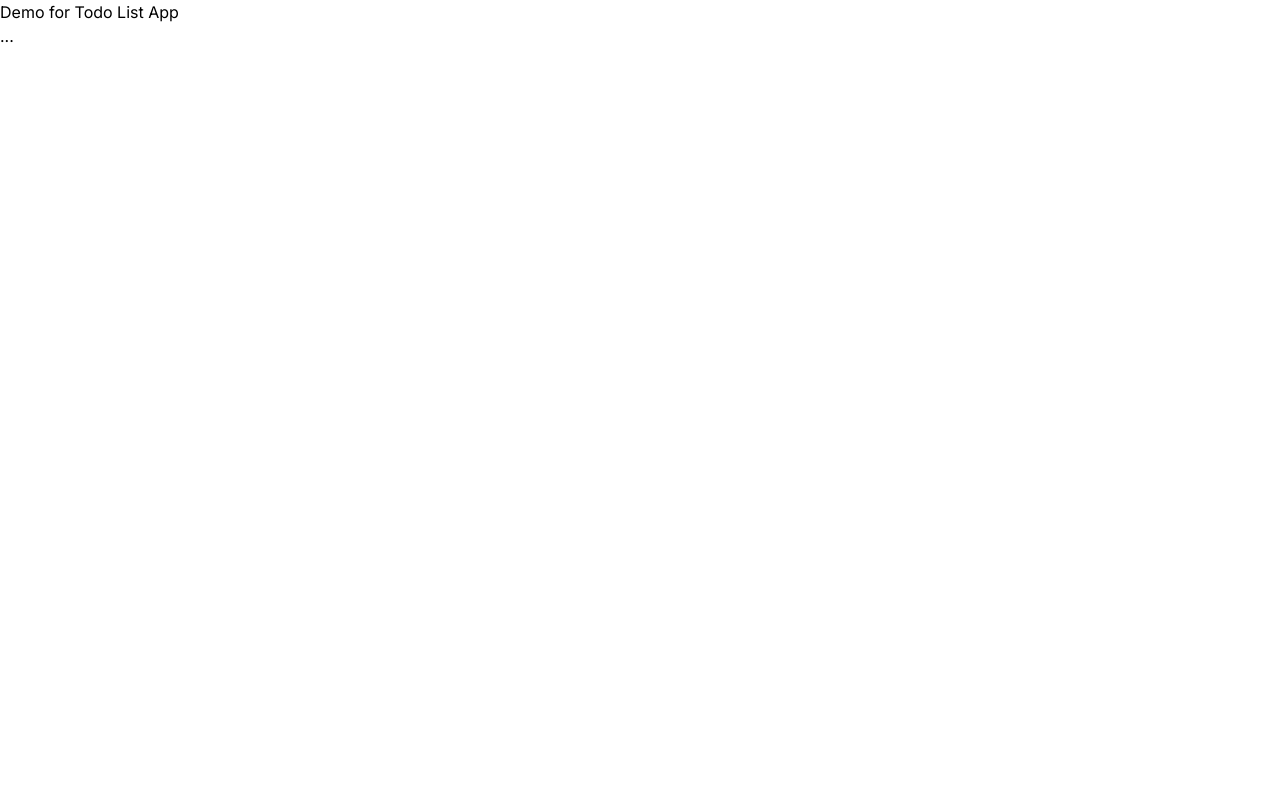
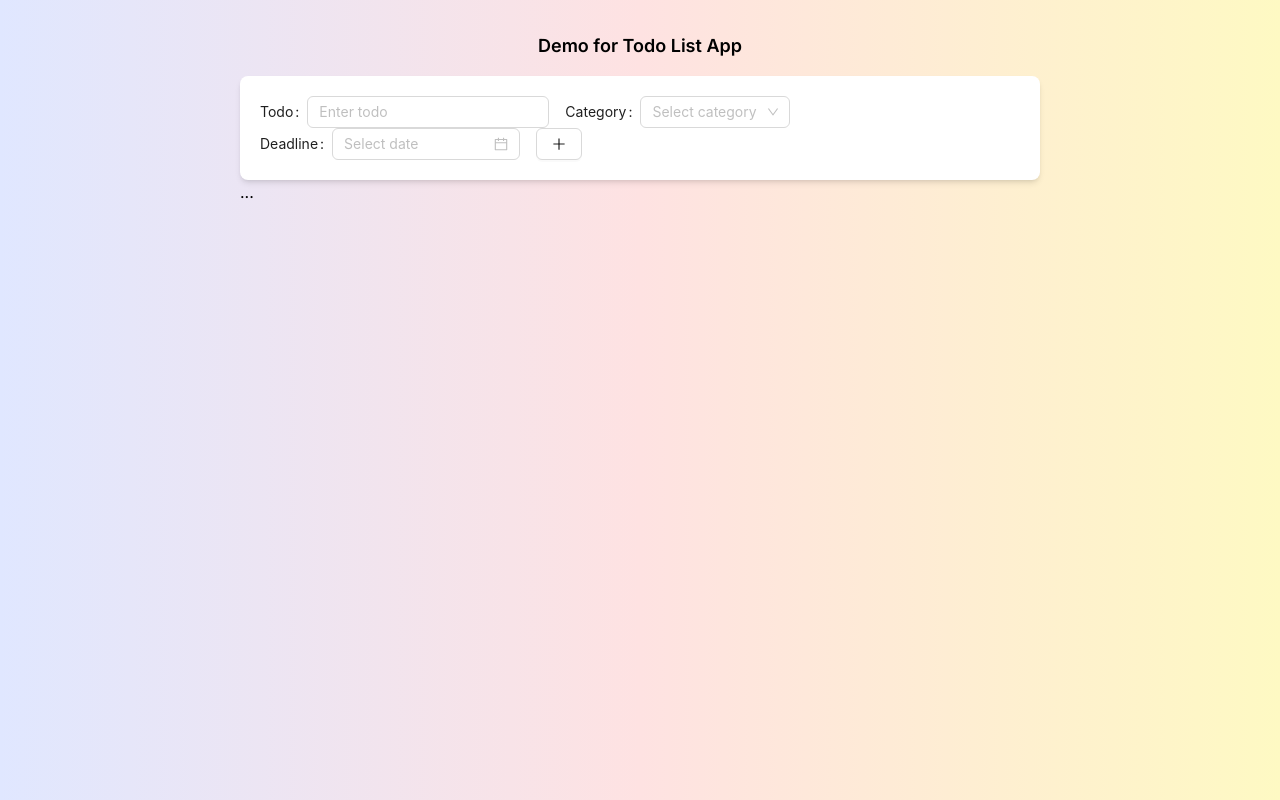
Before and after one commit to maral-jargalsaikhan/todo-list, a Next.js app: page / in a window 1280 px wide. Built offline with nearby package versions, Linux system fonts and the light colour scheme; no server answers; the database is empty.

Commit message:
add create todo form

```diff
--- /dev/null
+++ b/app/components/AddTodo.jsx
@@ -0,0 +1,96 @@
+"use client";
+import { PlusOutlined } from "@ant-design/icons";
+import { Button, DatePicker, Form, Input, Select, message } from "antd";
+import React, { useState } from "react";
+
+const initialState = {
+  task: "",
+  category: "",
+  deadline: "",
+};
+
+const categoryOptions = [
+  { label: "Health", value: "Health" },
+  { label: "Mental", value: "Mental" },
+  { label: "Education", value: "Education" },
+  { label: "Career", value: "Career" },
+  { label: "Other", value: "Other" },
+];
+
+const AddTodo = () => {
+  const [newTodo, setNewTodo] = useState(initialState);
+
+  const handleAddTodo = async (e) => {
+    e.preventDefault();
+
+    if (!newTodo.task || !newTodo.category || !newTodo.deadline) {
+      message.error("Please fill out all fields :(");
+      return;
+    }
+
+    try {
+      const response = await fetch("http://localhost:3000/api/todos", {
+        method: "POST",
+        headers: {
+          "Content-Type": "application/json",
+        },
+        body: JSON.stringify(newTodo),
+      });
+
+      if (response.ok) {
+        console.log("newTodo:", newTodo);
+        message.success("To Do successfully added :)");
+        setNewTodo(initialState);
+      } else {
+        message.error("Failed to add a todo :(");
+      }
+    } catch (error) {
+      message.error("An error occurred while adding a todo :(");
+    }
+    setNewTodo(initialState);
+  };
+
+  return (
+    <Form
+      layout="inline"
+      className="max-w-[800px] w-full shadow-md rounded-lg p-5 bg-white"
+    >
+      <Form.Item label="Todo" name="todo">
+        <Input
+          placeholder="Enter todo"
+          value={newTodo.task}
+          onChange={(e) => setNewTodo({ ...newTodo, task: e.target.value })}
+        />
+      </Form.Item>
+
+      <Form.Item label="Category" name="category">
+        <Select
+          value={newTodo.category}
+          options={categoryOptions}
+          placeholder="Select category"
+          onChange={(e) => setNewTodo({ ...newTodo, category: e })}
+          style={{ width: 150 }}
+        />
+      </Form.Item>
+
+      <Form.Item label="Deadline" name="deadline">
+        <DatePicker
+          value={newTodo.deadline}
+          onChange={(date, dateString) => {
+            setNewTodo({ ...newTodo, deadline: dateString });
+          }}
+        />
+      </Form.Item>
+
+      <Button
+        type="default"
+        onClick={handleAddTodo}
+        className="flex items-center justify-center"
+      >
+        <PlusOutlined />
+      </Button>
+    </Form>
+  );
+};
+
+export default AddTodo;
--- a/app/components/CreateTodo.jsx
+++ /dev/null
@@ -1,9 +0,0 @@
-const CreateTodo = () => {
-  return (
-    <>
-      <div>...</div>
-    </>
-  );
-};
-
-export default CreateTodo;
--- a/app/components/TodoList.jsx
+++ b/app/components/TodoList.jsx
@@ -1,4 +1,6 @@
-const TodoList = () => {
+import * as React from "react";
+
+const TodoList = ({ todos }) => {
   return (
     <>
       <div>...</div>
--- a/app/page.js
+++ b/app/page.js
@@ -1,3 +1,4 @@
+import AddTodo from "./components/AddTodo";
 import TodoList from "./components/TodoList";
 
 const API_URL = process.env.API_URL;
@@ -17,10 +18,11 @@ export default async function Home() {
   const { todos } = await getTodoList();
 
   return (
-    <main>
-      <h1>Demo for Todo List App</h1>
+    <main className="min-h-screen flex flex-col items-center gap-4 bg-gradient-to-r from-indigo-100 via-red-100 to-yellow-100 ">
+      <h1 className="mt-8 font-semibold text-lg">Demo for Todo List App</h1>
       <div>
-        <TodoList />
+        <AddTodo />
+        <TodoList todos={todos} />
       </div>
     </main>
   );
--- a/package.json
+++ b/package.json
@@ -9,6 +9,8 @@
     "lint": "next lint"
   },
   "dependencies": {
+    "@ant-design/icons": "^5.2.6",
+    "antd": "^5.10.2",
     "dotenv": "^16.3.1",
     "mongoose": "^7.6.3",
     "next": "14.0.0",
```
Also changed, not shown: 1 other file (tests, documents, lock files or other folders).
